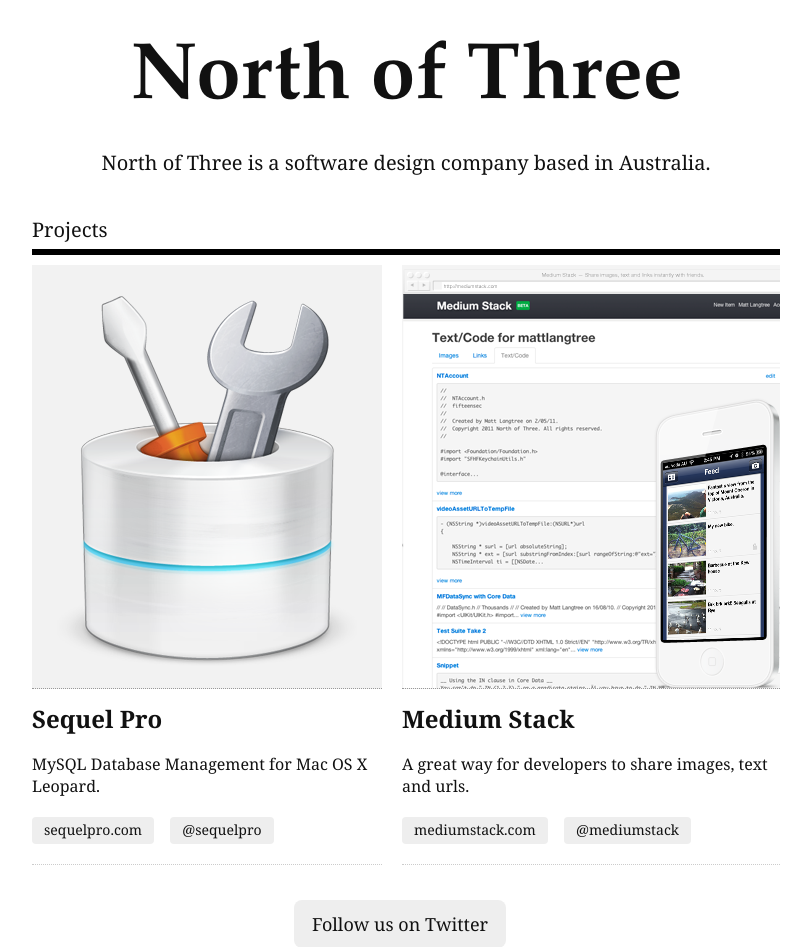
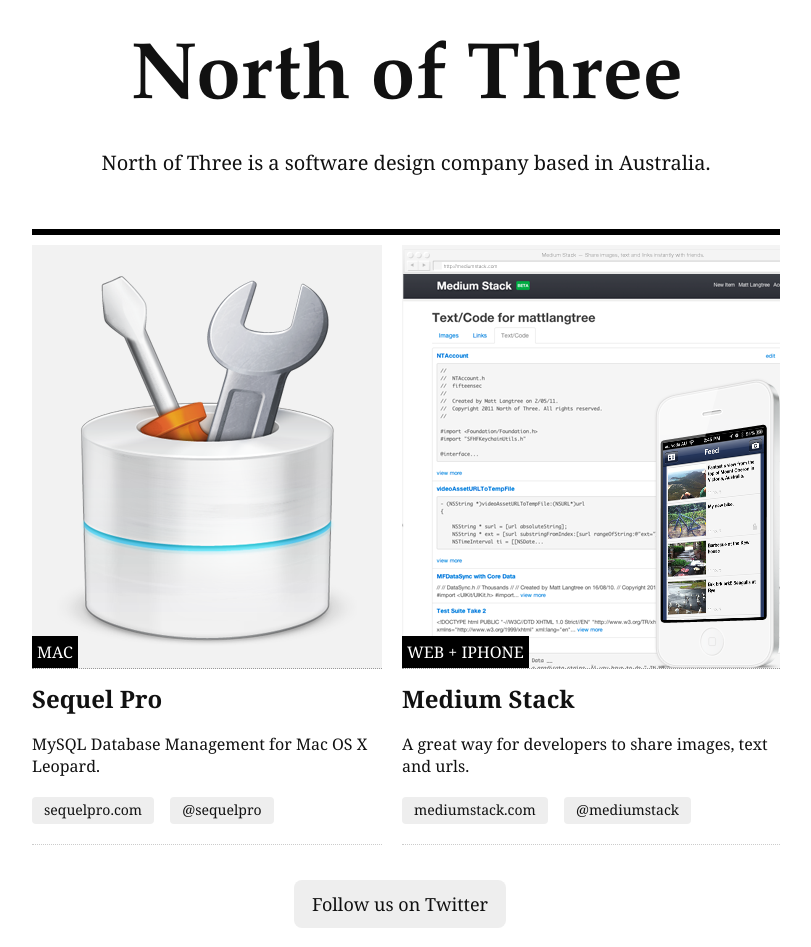
Before and after one commit to mattlangtree/northofthree.github.io, a PHP site: page / in a window 1280 px wide. Shown: the top 947 px of the page, without its empty margins (234-1045 px from the left). Run offline with PHP 8.4, Linux system fonts and the light colour scheme.

Commit message:
New design changes
git-svn-id: https://nof3.springloops.com/source/northofthree/trunk@13 336c6bb2-501c-45ac-a62c-0dffd56cd18d

```diff
--- a/index.php
+++ b/index.php
@@ -24,11 +24,13 @@
 
             <section class="box left">
 
-                <h3>Projects</h3>
+                <h3>&nbsp;</h3>
 
                 <div class="leftcolumn">
                     <article class="working-on sequel-pro">
-                        <span class="image-wrapper"><img src="sequel-pro-logo.png" alt="Screenshot of Sequel Pro"></span>
+                        <span class="image-wrapper">
+							<span class="image-tag">MAC</span>
+							<img src="sequel-pro-logo.png" alt="Screenshot of Sequel Pro"></span>
 
                         <h2>Sequel Pro</h2>
                         <p>MySQL Database Management for Mac OS X Leopard.</p>
@@ -39,7 +41,9 @@
                     </article>
 
                     <article class="working-on medium-stack">
-                        <span class="image-wrapper"><img src="medium-stack-devices.png" alt="Screenshot of Medium Stack"></span>
+                        <span class="image-wrapper">
+							<span class="image-tag">WEB + IPHONE</span>
+							<img src="medium-stack-devices.png" alt="Screenshot of Medium Stack"></span>
 
                         <h2>Medium Stack</h2>
                         <p>A great way for developers to share images, text and urls.</p>
--- a/main.css
+++ b/main.css
@@ -109,6 +109,15 @@
 	display: block;
 	text-align: center;
 	border-bottom: 1px dotted #999;
+	position: relative;
+}
+article.working-on span.image-wrapper span.image-tag {
+	position: absolute;
+	bottom: 0px;
+	left: 0px;
+	background-color: black;
+	color: white;
+	padding: 5px;
 }
 article.working-on.medium-stack span.image-wrapper {
 	padding: 0px;
@@ -156,6 +165,7 @@
     font-weight: normal;
     padding-bottom: 6px;
     margin-bottom: 10px;
+	margin-top: 0px;
 }
 section.box.left {
     float: left;
```
